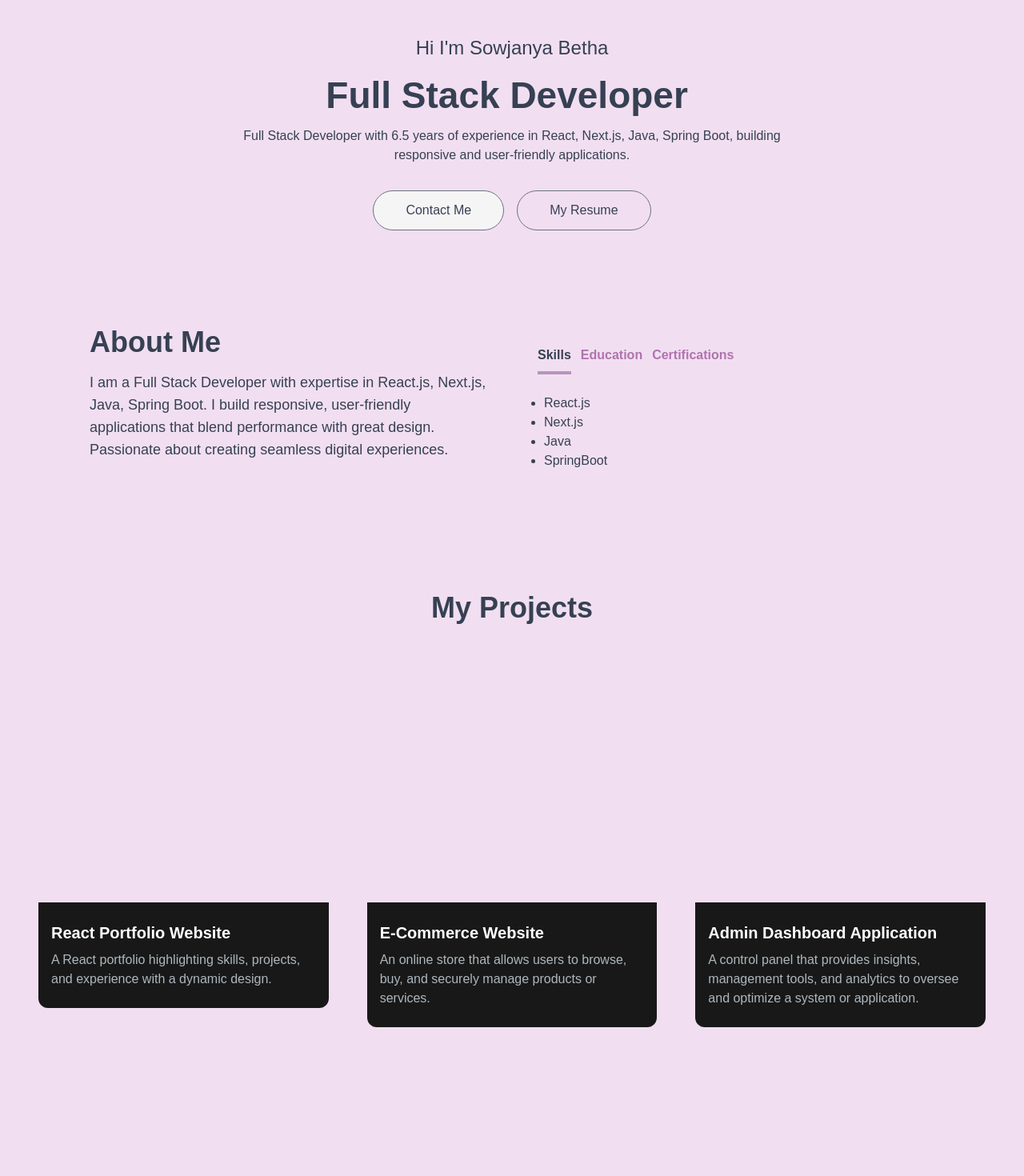
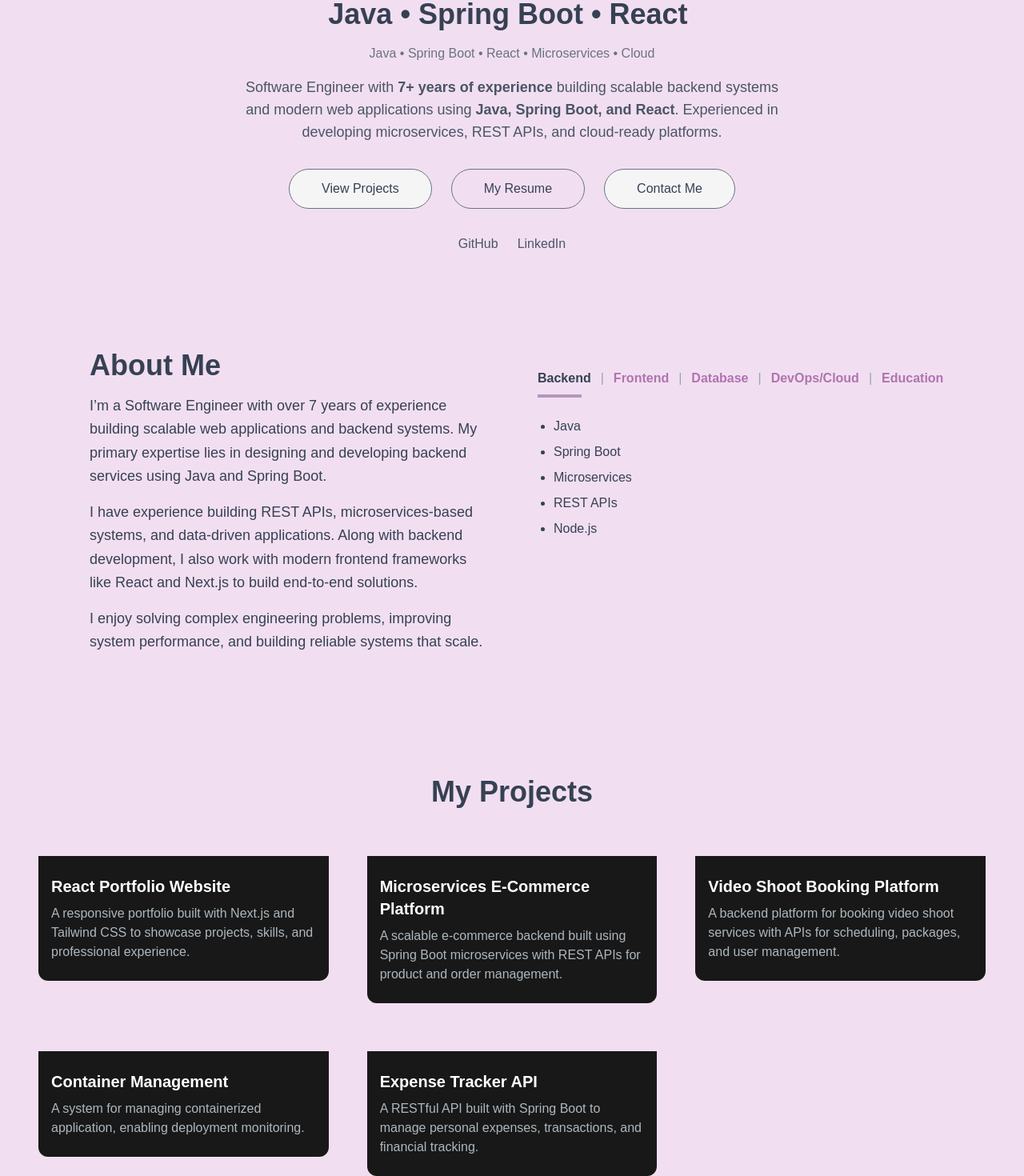
Before and after one commit to sowjanyabetha/portfolio, a Next.js app: page / in a window 1280 px wide. Shown: the part 300-1770 px from the top of the page at 80% size. Built offline with nearby package versions, Linux system fonts and the light colour scheme.

Commit message:
Refactor: update portfolio content

```diff
--- a/src/app/components/About.jsx
+++ b/src/app/components/About.jsx
@@ -10,7 +10,7 @@ const variants = {
 };
 
 const About = () => {
-    const [tab, setTab] = useState("skills")
+    const [tab, setTab] = useState("backend")
     // enables non-blocking state updates with startTransition()
     const [isPending, startTransition] = useTransition()
 
@@ -29,12 +29,24 @@ const About = () => {
                     transition={{ duration: 0.5}}
                 >
                     <h2 className="text-4xl font-bold text-gray-700 mb-4">About Me</h2>
-                    <p className="text-base lg:text-lg text-gray-700">
-                        I am a Full Stack Developer with expertise in React.js,
-                        Next.js, Java, Spring Boot. I build responsive, user-friendly
-                        applications that blend performance with great design. Passionate
-                        about creating seamless digital experiences.
+                    <div className="space-y-4 text-base lg:text-lg text-gray-700 leading-relaxed">
+  <p>
+    I’m a Software Engineer with over 7 years of experience building scalable
+    web applications and backend systems. My primary expertise lies in designing
+    and developing backend services using Java and Spring Boot.
   </p>
+
+  <p>
+    I have experience building REST APIs, microservices-based systems, and
+    data-driven applications. Along with backend development, I also work with
+    modern frontend frameworks like React and Next.js to build end-to-end solutions.
+  </p>
+
+  <p>
+    I enjoy solving complex engineering problems, improving system performance,
+    and building reliable systems that scale.
+  </p>
+</div>
                 </motion.div>
                 <motion.div className="flex flex-col h-full"
                     initial={{ opacity: 0, scale: 0.5}}
@@ -42,29 +54,37 @@ const About = () => {
                     transition={{ duration: 0.5}}
                 >
                 <div className="flex flex-row justify-start mt-6">
-                    {TAB_DATA.map(({id, title}) => (
-                        <button key={id} onClick={() => handleTabChange(id)}>
-                            <p className={`mr-3 font-semibold cursor-pointer hover:text-gray-700 ${
+                    {TAB_DATA.map(({ id, title }, index) => (
+    <React.Fragment key={id}>
+      <button onClick={() => handleTabChange(id)}>
+        <p
+          className={`font-semibold cursor-pointer hover:text-gray-700 ${
             tab === id ? "text-gray-700" : "text-[#b173af]"
-                                }`}>{title}
+          }`}
+        >
+          {title}
         </p>
+
         <motion.div
           animate={tab === id ? "active" : "default"}
           variants={variants}
-                                className="h-1 bg-[#b895bc] mt-2 mr-3"
+          className="h-1 bg-[#b895bc] mt-2"
         />
       </button>
+
+      {index !== TAB_DATA.length - 1 && (
+        <span className="mx-3 text-gray-400">|</span>
+      )}
+    </React.Fragment>
   ))}
                 </div>
-                <div className="mt-6">
-                    <ul className="list-disc pl-2">
-                        {TAB_DATA.find((t) => t.id === tab)?.content.map(
-                            (item, index) => (
-                                <li key={index} className="text-gray-700">{item}</li>
-                            )
-                        )}
+                <ul className="list-disc pl-5 space-y-2 mt-6">
+  {TAB_DATA.find((t) => t.id === tab)?.content.map((item, index) => (
+    <li key={index} className="text-gray-700">
+      {item}
+    </li>
+  ))}
 </ul>
-                </div>
             </motion.div>
             </div>
         </section>
--- a/src/app/components/Hero.jsx
+++ b/src/app/components/Hero.jsx
@@ -8,39 +8,58 @@ import { TypeAnimation } from "react-type-animation";
 const Hero = () => {
     return (
         <div className="w-11/12 max-w-3xl text-center mx-auto mt-32 flex flex-col items-center justify-center gap-4">
-            <div className="rounded-full bg-[#1f1f1f] w-[200px h-[200px] relative">
+            <div className="rounded-full bg-[#1f1f1f] w-[100px h-[100px] relative">
                 <Image
                     src={profile}
                     alt="profile image"
                     className="rounded-full w-48 absolute transform -translate-x-1/2 -translate-y-1/2 top-1/2 left-1/2"
                 />
             </div>
-            <h3 className="text-gray-700 flex items-end gap-2 text-xl md:text-2xl mb-1">
-                Hi I'm Sowjanya Betha
-            </h3>
-            <div className=" text-gray-700 text-3xl sm:text-6xl lg:text-[46px] font-bold">
+            <h1 className="text-gray-800 text-2xl md:text-3xl font-semibold">
+                 Sowjanya Betha
+            </h1>
+            <div className=" text-gray-700 text-2xl sm:text-3xl lg:text-[36px] font-bold">
                 <TypeAnimation
                   sequence={[
-                    "Full Stack Developer",
-                    1000,
+                    "Senior Software Engineer",
+                    2000,
+                    "Java • Spring Boot • React",
+                    2000,
+                    "Backend & Microservices Developer",
+                    2000
                 ]}
                 // wrapper="span"
-                // speed={50}
-                // repeat={Infinity}
+                speed={50}
+                repeat={Infinity}
                 />
             </div>
-            <p className="text-gray-700 max-w-2xl mx-auto">
-                Full Stack Developer with 6.5 years of experience in React, Next.js,
-                Java, Spring Boot, building responsive and user-friendly applications.
-            </p>
-            <div className="flex flex-col sm:flex-row items-center gap-4 mt-4">
+            <p className="text-gray-500 text-sm md:text-base">
+Java • Spring Boot • React • Microservices • Cloud
+</p>
+            <p className="text-gray-600 max-w-2xl mx-auto text-lg">
+Software Engineer with <b>7+ years of experience</b> building scalable backend
+systems and modern web applications using <b>Java, Spring Boot, and React</b>.
+Experienced in developing microservices, REST APIs, and cloud-ready platforms.
+</p>
+            <div className="flex flex-col sm:flex-row items-center gap-6 mt-4">
+                <a
+          href="#projects"
+          className="px-10 py-3 rounded-full border border-gray-500 bg-[#f6f5f6] text-gray-700 hover:text-gray-500 transition"
+        >
+          View Projects
+        </a>
+        <a href="/Sowjanya Betha Resume.pdf" download className="px-10 py-3 rounded-full border border-gray-500  text-gray-700 flex items-center gap-2 hover:text-gray-500">
+                    My Resume
+                </a>
                 <a href="#contact" className="px-10 py-3 rounded-full border border-gray-500 bg-[#f6f5f6] text-gray-700 flex items-center gap-2 hover:text-gray-500">
                     Contact Me
                 </a>
-                <a href="/resume.pdf" download className="px-10 py-3 rounded-full border border-gray-500  text-gray-700 flex items-center gap-2 hover:text-gray-500">
-                    My Resume
-                </a>
+
             </div>
+            <div className="flex gap-6 mt-4 text-gray-600">
+<a href="https://github.com/sowjanyabetha" className="hover:text-gray-900 transition" target="_blank">GitHub</a>
+<a href="https://www.linkedin.com/in/sowjanya-betha/" className="hover:text-gray-900 transition" target="_blank">LinkedIn</a>
+</div>
         </div>
     );
 
--- a/src/app/components/Projects.jsx
+++ b/src/app/components/Projects.jsx
@@ -1,4 +1,4 @@
-"use client"
+ "use client"
 
 import React from "react";
 import Link from "next/link";
@@ -22,14 +22,14 @@ const Projects = () => {
                         // animate={isInView ? "animate" : "initial"}
                         transition={{ duration: 0.3, delay: index * 0.4 }}>
                         <div>
-                            <div
-                                className="h-52 md:h-72 rounded-t-xl relative group"
-                                style={{
-                                    backgroundImage: ``,
-                                    backgroundRepeat: "no-repeat",
-                                    backgroundPosition: "center",
-                                    backgroundSize: "cover",
-                                }}
+                            {/* <div
+                                className="h-32 md:h-42 rounded-t-xl relative group"
+                                // style={{
+                                //     backgroundImage: ``,
+                                //     backgroundRepeat: "no-repeat",
+                                //     backgroundPosition: "center",
+                                //     backgroundSize: "cover",
+                                // }}
                             >
                                 <div className="overlay items-center justify-center absolute top-0 left-0 w-full h-full
                                 bg-opacity-0 hidden group-hover:flex group-hover:opacity-90 group-hover:bg-[#181818] transition-all duration-500">
@@ -40,7 +40,7 @@ const Projects = () => {
                                         <GlobeAltIcon className="h-10 w-10 text-[#adb7be] absolute top-1/2 left-1/2 transform -translate-x-1/2 -translate-y-1/2 cursor-pointer group-hover/link:text-white"/>
                                     </Link>
                                 </div>
-                            </div>
+                            </div> */}
                             <div className="text-white rounded-b-xl mt-3 bg-[#181818] py-6 px-4">
                                 <h5 className="text-xl font-semibold mb-2">{project.title}</h5>
                                 <p className="text-[#adb7be]">{project.description}</p>
--- a/src/app/data.js
+++ b/src/app/data.js
@@ -7,30 +7,54 @@ export const navLinks = [
 
 export const TAB_DATA = [
   {
-        title: "Skills",
-        id: "skills",
+    id: "backend",
+    title: "Backend",
     content: [
-            "React.js",
-            "Next.js",
       "Java",
-            "SpringBoot"
+      "Spring Boot",
+      "Microservices",
+      "REST APIs",
+      "Node.js"
     ],
   },
   {
-        title: "Education",
-        id: "education",
+    id: "frontend",
+    title: "Frontend",
     content: [
-            "Bachelor's Degree in Computer Science"
+      "React",
+      "Next.js",
+      "JavaScript",
+      "HTML",
+      "CSS"
     ],
   },
   {
-        title: "Certifications",
-        id: "certificates",
+    id: "database",
+    title: "Database",
     content: [
-            "IIM Kochi Data Science Certificate"
+      "MySQL",
+      "PostgreSQL",
+      "MongoDB"
     ],
-    }
-
+  },
+  {
+    id: "devops",
+    title: "DevOps/Cloud",
+    content: [
+      "Docker",
+      "CI/CD",
+      "AWS",
+      "Azure"
+    ],
+  },
+  {
+    id: "education",
+    title: "Education",
+    content: [
+      "B.Tech in Computer Science",
+      "Andhra University"
+    ],
+  },
 ];
 
 export const PROJECTS_DATA = [
@@ -38,58 +62,48 @@ export const PROJECTS_DATA = [
     id: 1,
     title: "React Portfolio Website",
     description:
-      "A React portfolio highlighting skills, projects, and experience with a dynamic design.",
-    image: "/1.png",
+      "A responsive portfolio built with Next.js and Tailwind CSS to showcase projects, skills, and professional experience.",
+    // image: "/1.png",
     tag: ["All", "Web"],
     gitUrl: "/",
     previewUrl: "/",
   },
   {
     id: 2,
-    title: "E-Commerce Website",
+    title: "Microservices E-Commerce Platform",
     description:
-      "An online store that allows users to browse, buy, and securely manage products or services.",
-    image: "/2.png",
+      "A scalable e-commerce backend built using Spring Boot microservices with REST APIs for product and order management.",
+    // image: "/2.png",
     tag: ["All", "Web"],
     gitUrl: "/",
     previewUrl: "/",
   },
   {
     id: 3,
-    title: "Admin Dashboard Application",
+    title: "Video Shoot Booking Platform",
     description:
-      "A control panel that provides insights, management tools, and analytics to oversee and optimize a system or application.",
-    image: "/3.png",
+      "A backend platform for booking video shoot services with APIs for scheduling, packages, and user management.",
+    // image: "/3.png",
     tag: ["All", "Web"],
     gitUrl: "/",
     previewUrl: "/",
   },
   {
     id: 4,
-    title: "Blog Website",
+    title: "Container Management",
     description:
-      "An online platform for publishing and sharing articles, insights, and stories on various topics.",
-    image: "/4.png",
+      "A system for managing containerized application, enabling deployment monitoring.",
+    // image: "/4.png",
     tag: ["All", "Web"],
     gitUrl: "/",
     previewUrl: "/",
   },
   {
     id: 5,
-    title: "Weather Application",
+    title: "Expense Tracker API",
     description:
-      "A weather app that provides real-time forecasts, temperature, and climate details for various locations.",
-    image: "/5.png",
-    tag: ["All", "Mobile"],
-    gitUrl: "/",
-    previewUrl: "/",
-  },
-  {
-    id: 6,
-    title: "Social Media Website",
-    description:
-      "A social media platform that enables users to connect, share, and interact through posts, messages, and multimedia content.",
-    image: "/6.png",
+      "A RESTful API built with Spring Boot to manage personal expenses, transactions, and financial tracking.",
+    // image: "/5.png",
     tag: ["All", "Mobile"],
     gitUrl: "/",
     previewUrl: "/",
```
Also changed, not shown: src/app/components/Contact.jsx (+21 -2 lines). Lines whose indentation alone changed are shown as unchanged.
